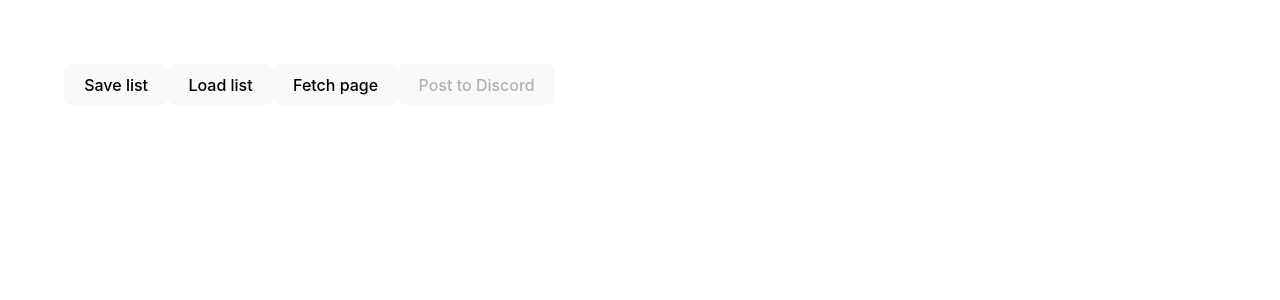
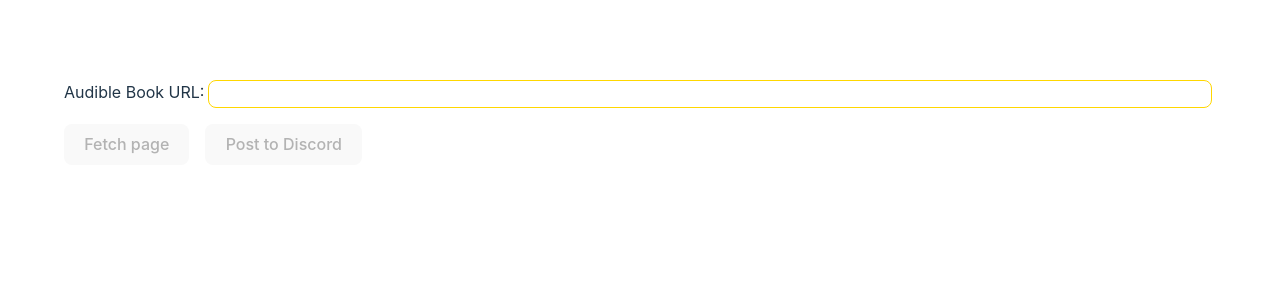
Before and after one commit to BOLL7708/audible_poster2, a Vue app: page / in a window 1280 px wide. Shown: the top 300 px of the page. Built offline with nearby package versions, Linux system fonts and the light colour scheme.

Commit message:
Update GUI, add interface for Discord response, display that

```diff
--- a/src/components/MainView.vue
+++ b/src/components/MainView.vue
@@ -1,11 +1,19 @@
 <script setup lang="ts">
-import {ref} from 'vue'
+import {onMounted, ref} from 'vue'
 import FileUtils from '../classes/FileUtils.mjs'
-import PostUtils from '../classes/PostUtils.mjs'
+import PostUtils, {IPostResponse} from '../classes/PostUtils.mjs'
 import ScrapeUtils, {IBookValues} from '../classes/ScrapeUtils.mjs'
 import PostPreview from './MainViewPostPreview.vue'
+import ResponsePreview from './MainViewPostResponse.vue'
 
+const keyUrl = 'audiblePoster2Url'
 const bookValues = ref<IBookValues>({})
+const htmlUrl = ref<HTMLInputElement | null>(null)
+const htmlStatus = ref<HTMLSpanElement | null>(null)
+const url = ref('')
+const isLoadingPage = ref(false)
+const isPostingBook = ref(false)
+const postResponse = ref<IPostResponse | null>(null)
 
 // TODO: This should happen automatically, so this button should be removed when that has been implemented.
 const save = async () => {
@@ -18,20 +26,52 @@ const load = async () => {
   console.log(list)
 }
 
-// TODO: Make a form so we can provide a URL at will.
+onMounted(() => {
+  url.value = localStorage.getItem(keyUrl) ?? ''
+})
+
+const urlChanged = () => {
+  const urlStr = htmlUrl.value?.value
+  if (urlStr) {
+    url.value = urlStr
+    localStorage.setItem(keyUrl, urlStr)
+  }
+}
+
 const fetchPage = async () => {
-  const values = await ScrapeUtils.fetchAndParse('https://www.audible.co.uk/pd/New-Potential-Audiobook/B0DNKR5KKM')
-  if (values) bookValues.value = values
+  isLoadingPage.value = true
+  if (url.value.trim().length > 0) {
+    const values = await ScrapeUtils.fetchAndParse(url.value)
+    if (values) bookValues.value = values
+    else updateStatus('Unable to load page!')
+  }
+  isLoadingPage.value = false
 }
 
 const post = async () => {
+  isPostingBook.value = true
   const payload = await PostUtils.buildPayload(bookValues.value)
   console.log({values: bookValues.value, payload})
-  if(payload) {
+  if (payload) {
     const response = await PostUtils.post(payload)
-    console.log(response) // TODO: Save post to list
+    if (response) {
+      postResponse.value = response
+      updateStatus('Posted successfully!')
+      // TODO: Save post to list
+    } else {
+      updateStatus('Failed to post to Discord.')
+    }
   } else {
-    // TODO: Notify of error
+    updateStatus('Unable to build Discord payload.')
+  }
+  isPostingBook.value = false
+}
+
+const updateStatus = (message: string) => {
+  if (htmlStatus.value) {
+    htmlStatus.value.innerHTML = `Status: ${message}`
+    if (message.length) htmlStatus.value.classList.remove('hidden')
+    else htmlStatus.value.classList.add('hidden')
   }
 }
 
@@ -40,10 +80,29 @@ const post = async () => {
 
 <template>
   <div class="card">
-    <button type="button" @click="save()">Save list</button>
-    <button type="button" @click="load()">Load list</button>
-    <button type="button" @click="fetchPage()">Fetch page</button>
-    <post-preview :bookValues="bookValues"></post-preview>
-    <button type="button" :disabled="Object.keys(bookValues).length == 0" @click="post()">Post to Discord</button>
+    <p class="url-container">
+      <label for="url">Audible Book URL: </label>
+      <input type="text" name="url" ref="htmlUrl" @change="urlChanged" :value="url"/>
+    </p>
+    <p>
+      <button :disabled="isLoadingPage || url.trim().length == 0" @click="fetchPage()">Fetch page</button>
+      <button :disabled="Object.keys(bookValues).length == 0" @click="post()">Post to Discord</button>
+      <span ref="htmlStatus" class="status hidden"></span>
+    </p>
+    <div v-if="postResponse">
+      <response-preview :postResponse="postResponse"></response-preview>
+    </div>
+    <div v-else>
+      <post-preview :bookValues="bookValues"></post-preview>
+    </div>
   </div>
 </template>
+<style scoped>
+.url-container {
+  display: flex;
+}
+
+input {
+  flex-grow: 1;
+}
+</style>
--- a/src/components/MainViewPostPreview.vue
+++ b/src/components/MainViewPostPreview.vue
@@ -10,3 +10,15 @@ defineProps<{
     <p v-for="(value, propertyName) in bookValues"><strong>{{ propertyName }}</strong>: {{ value }}</p>
   </div>
 </template>
+<style scoped>
+p {
+  margin: 0;
+}
+p:hover {
+  background-color: #646464;
+  border-radius: 4pt;
+}
+strong {
+  color: gold;
+}
+</style>
--- /dev/null
+++ b/src/components/MainViewPostResponse.vue
@@ -0,0 +1,25 @@
+<script setup lang="ts">
+
+import {IPostResponse} from '../classes/PostUtils.mjs'
+
+defineProps<{
+  postResponse: IPostResponse
+}>()
+</script>
+<template>
+  <div v-if="postResponse.id">
+    <p v-for="(value, propertyName) in postResponse"><strong>{{ propertyName }}</strong>: {{ value }}</p>
+  </div>
+</template>
+<style scoped>
+p {
+  margin: 0;
+}
+p:hover {
+  background-color: #646464;
+  border-radius: 4pt;
+}
+strong {
+  color: gold;
+}
+</style>
--- a/src/style.css
+++ b/src/style.css
@@ -5,7 +5,7 @@
 
   color-scheme: light dark;
   color: rgba(255, 255, 255, 0.87);
-  background-color: #242424;
+  background-color: #323232;
 
   font-synthesis: none;
   text-rendering: optimizeLegibility;
@@ -32,28 +32,39 @@ h1 {
 }
 
 button {
-  border-radius: 8px;
-  border: 1px solid transparent;
+  margin-right: 1em;
+  border-radius: 6pt;
+  border: 1pt solid transparent;
   padding: 0.6em 1.2em;
   font-size: 1em;
   font-weight: 500;
   font-family: inherit;
   background-color: #1a1a1a;
   cursor: pointer;
-  transition: border-color 0.25s;
+  transition: border-color 0.1s;
 }
 button:hover {
-  border-color: #646cff;
+  border-color: gold;
 }
-button:focus,
-button:focus-visible {
-  outline: 4px auto -webkit-focus-ring-color;
+input {
+  padding: 4pt 6pt;
+  border: 1pt solid gold;
+  border-radius: 6pt;
+  display: inline-block;
+  margin: 0 3pt;
 }
 
 .card {
   padding: 2em;
 }
-
+.status {
+  padding: 6pt;
+  background-color: color-mix(in srgb, darkgoldenrod 50%, transparent 50%);
+  border-radius: 6pt;
+}
+.hidden {
+  display: none;
+}
 #app {
   max-width: 1280px;
   margin: 0 auto;
```
Also changed, not shown: src/classes/FileUtils.mts, src/classes/PostUtils.mts.
